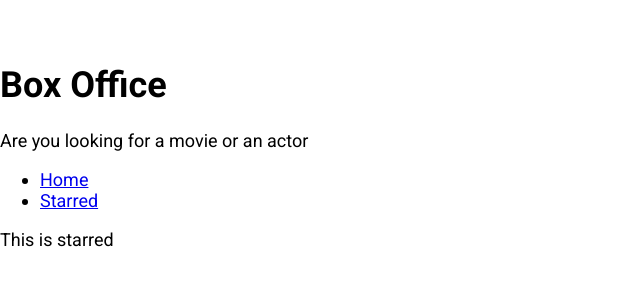
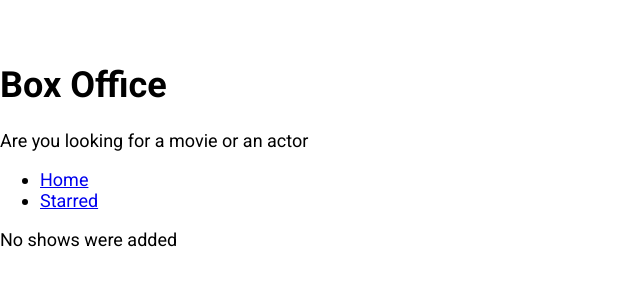
Before and after one commit to Sagnik-Coder24/Box-Office, a React (Create React App) app: page /starred in a window 1280 px wide. Shown: the top 300 px of the page, without its empty margins (0-640 px from the left). Built offline with nearby package versions, Linux system fonts and the light colour scheme.

Commit message:
finished starred page

```diff
--- a/src/pages/Starred.js
+++ b/src/pages/Starred.js
@@ -1,8 +1,43 @@
-import React from 'react';
+import React, { useState, useEffect } from 'react';
 import MainPageLayout from '../components/MainPageLayout';
+import { useShows } from '../misc/custom-hooks';
+import { apiGet } from '../misc/config';
+import ShowGrid from '../components/show/ShowGrid';
 
 const Starred = () => {
-    return <MainPageLayout>This is starred</MainPageLayout>;
+    const [starred] = useShows();
+
+    const [shows, setShows] = useState(null);
+    const [isLoading, setIsLoading] = useState(true);
+    const [error, setError] = useState(null);
+
+    useEffect(() => {
+        if (starred && starred.length > 0) {
+            const promises = starred.map(showId => apiGet(`shows/${showId}`));
+
+            Promise.all(promises)
+                .then(apiData => apiData.map(show => ({ show })))
+                .then(results => {
+                    setShows(results);
+                    setIsLoading(false);
+                })
+                .catch(err => {
+                    setError(err.message);
+                    setIsLoading(false);
+                });
+        } else {
+            setIsLoading(false);
+        }
+    }, [starred]);
+
+    return (
+        <MainPageLayout>
+            {isLoading && <div>Shows are still loading</div>}
+            {error && <div>Error occured: {error}</div>}
+            {!isLoading && !shows && <div>No shows were added</div>}
+            {!isLoading && !error && shows && <ShowGrid data={shows} />}
+        </MainPageLayout>
+    );
 };
 
 export default Starred;
```
